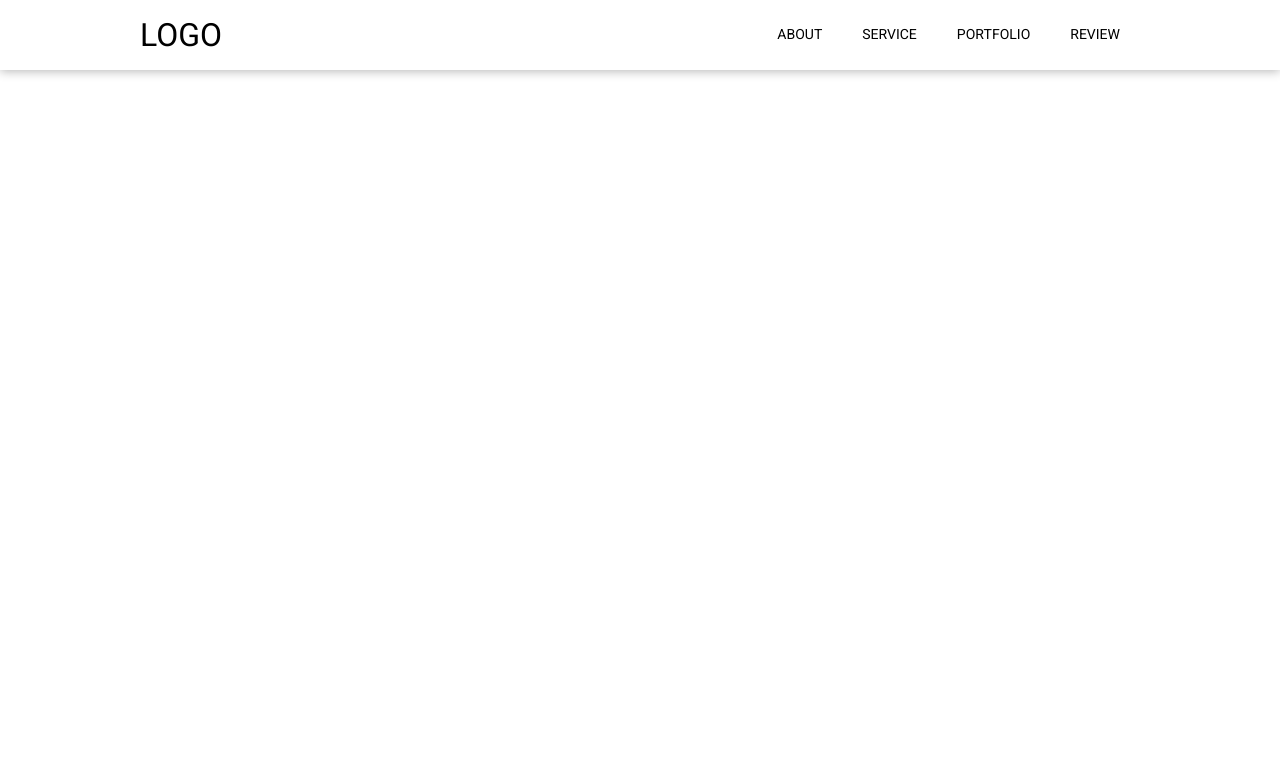
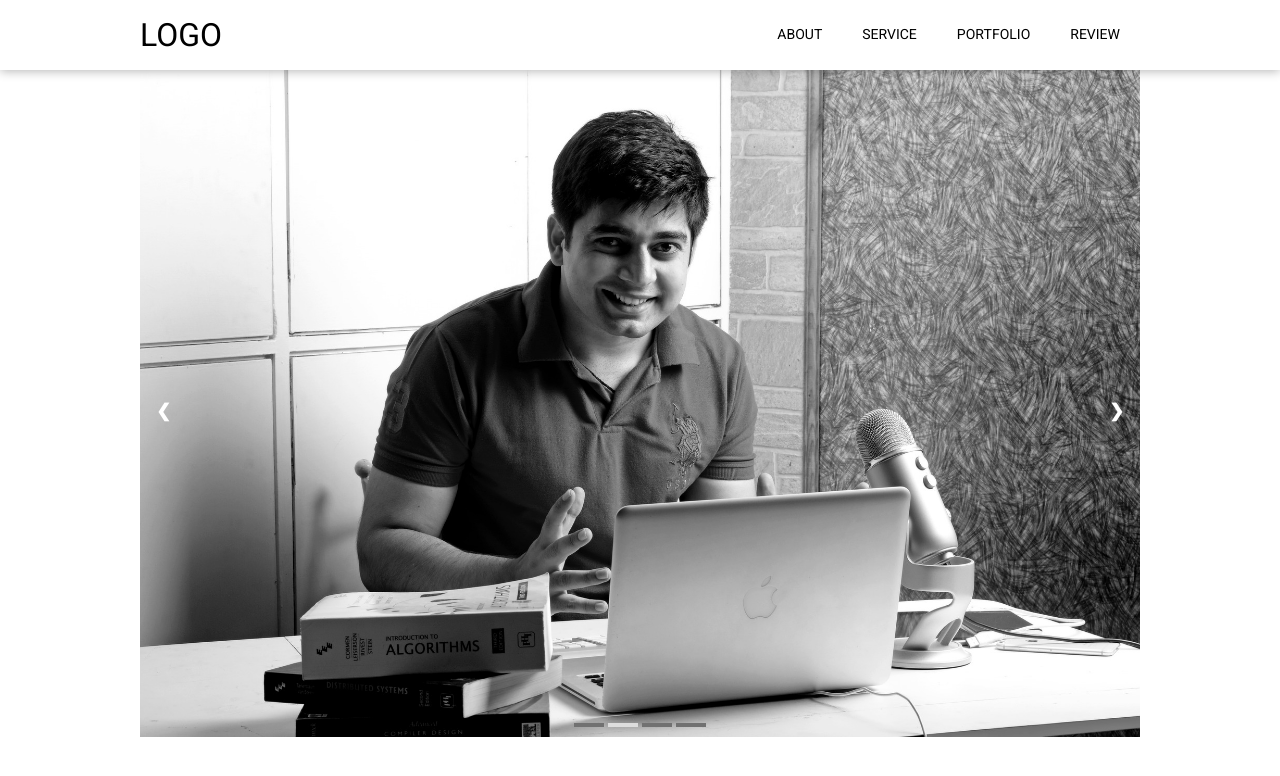
Before and after one commit to sundlee/myportfolio, a plain HTML site: page portfolio.html in a window 1280 px wide. Drawn offline with Linux system fonts and the light colour scheme.

Commit message:
Add ImageSlider

```diff
--- a/portfolio.css
+++ b/portfolio.css
@@ -14,8 +14,8 @@ body {
 }
 
 img {
-  width: 100px;
-  height: 100px;
+  width: 100%;
+  height: 100%;
 }
 
 a {
@@ -170,3 +170,88 @@ ul {
     color: black;
   }
 }
+
+/* section container */
+.section-container {
+  max-width: 1000px;
+  margin: 0 auto;
+}
+
+/* welcome area */
+.welcome-area {
+  height: auto;
+}
+
+.welcome-area > .container {
+  position: relative;
+  height: 100%;
+}
+
+.welcome-area > .container > .image-slide {
+  height: 100%;
+}
+
+.welcome-area > .container > .image-prev,
+.welcome-area > .container > .image-next {
+  cursor: pointer;
+  position: absolute;
+  top: 50%;
+  width: auto;
+  padding: 16px;
+  margin-top: -22px;
+  color: white;
+  font-weight: bold;
+  font-size: 18px;
+  transition: 0.6s ease;
+  border-radius: 0 3px 3px 0;
+  user-select: none;
+}
+
+.welcome-area > .container > .image-next {
+  right: 0;
+  border-radius: 3px 0 0 3px;
+}
+
+.welcome-area > .container > .image-prev:hover,
+.welcome-area > .container > .image-next:hover {
+  background-color: rgba(0, 0, 0, 0.8);
+}
+
+.welcome-area > .container > .dots {
+  position: absolute;
+  width: 100%;
+  bottom: 10px;
+  text-align: center;
+}
+
+.welcome-area > .container > .dots > .dot {
+  cursor: pointer;
+  height: 4px;
+  width: 30px;
+  margin: 0 2px;
+  background-color: #717171;
+  display: inline-block;
+  transition: background-color 0.6s ease;
+}
+
+.welcome-area > .container > .dots > .dot.active,
+.welcome-area > .container > .dots > .dot:hover {
+  background-color: #ddd;
+}
+
+.welcome-area > .container > .fade {
+  animation-name: fade;
+  animation-duration: 1.5s;
+  -webkit-animation-name: fade;
+  -webkit-animation-duration: 1.5s;
+}
+
+@keyframes fade {
+  from { opacity: .4 }
+  to { opacity: 1 }
+}
+
+@-webkit-keyframes fade {
+  from { opacity: .4 }
+  to { opacity: 1 }
+}
--- a/portfolio.html
+++ b/portfolio.html
@@ -32,6 +32,35 @@
       </nav>
     </header>
 
+    <div class="section-container">
+      <div class="welcome-area">
+        <div class="container">
+          <div class="image-slide fade">
+            <img src="img/laptop-2557468_1920.jpg">
+          </div>
+          <div class="image-slide fade">
+            <img src="img/computer-1828603_1920.jpg">
+          </div>
+          <div class="image-slide fade">
+            <img src="img/laptop-2588606_1920.jpg">
+          </div>
+          <div class="image-slide fade">
+            <img src="img/hacker-1569744_1920.jpg">
+          </div>
+
+          <a class="image-prev" id="imagePrev">&#10094;</a>
+          <a class="image-next" id="imageNext">&#10095;</a>
+
+          <div class="dots">
+            <span class="dot" id="firstDot"></span>
+            <span class="dot" id="secondDot"></span>
+            <span class="dot" id="thirdDot"></span>
+            <span class="dot" id="forthDot"></span>
+          </div>
+        </div>
+      </div>
+    </div>
+
 
     <!-- user script -->
     <script src="portfolio.js"></script>
--- a/portfolio.js
+++ b/portfolio.js
@@ -27,3 +27,46 @@ function menuToggle() {
 }
 
 document.getElementById('toggleBtn').addEventListener('click', menuToggle);
+
+/* welcome area */
+var imageSlideIndex = 1;
+
+showImageSlides(imageSlideIndex);
+
+function imageSlideTimer() {
+  plusImageSlides(1);
+}
+
+var iamgeTimer = setInterval(imageSlideTimer, 3000);
+
+function plusImageSlides(n) {
+  showImageSlides(imageSlideIndex += n);
+}
+
+function currentImageSlide(n) {
+  showImageSlides(imageSlideIndex = n);
+}
+
+function showImageSlides(n) {
+  var i;
+  var slides = document.getElementsByClassName('image-slide');
+  var dots = document.getElementsByClassName('dot');
+  if (n > slides.length) { imageSlideIndex = 1; }
+  if (n < 1) { imageSlideIndex = slides.length }
+  for (i = 0; i < slides.length; i++) {
+    slides[i].style.display = 'none';
+  }
+  for (i = 0; i < dots.length; i++) {
+    dots[i].className = dots[i].className.replace(' active', '');
+  }
+  slides[imageSlideIndex - 1].style.display = 'block';
+  dots[imageSlideIndex - 1].className += ' active';
+}
+
+document.getElementById('imagePrev').addEventListener('click', plusImageSlides.bind(null, -1));
+document.getElementById('imageNext').addEventListener('click', plusImageSlides.bind(null, 1));
+
+document.getElementById('firstDot').addEventListener('click', currentImageSlide.bind(null, 1));
+document.getElementById('secondDot').addEventListener('click', currentImageSlide.bind(null, 2));
+document.getElementById('thirdDot').addEventListener('click', currentImageSlide.bind(null, 3));
+document.getElementById('forthDot').addEventListener('click', currentImageSlide.bind(null, 4));
```
Also changed, not shown: img/computer-1828603_1920.jpg (added), img/hacker-1569744_1920.jpg (added), img/laptop-2557468_1920.jpg (added), img/laptop-2588606_1920.jpg (added).
